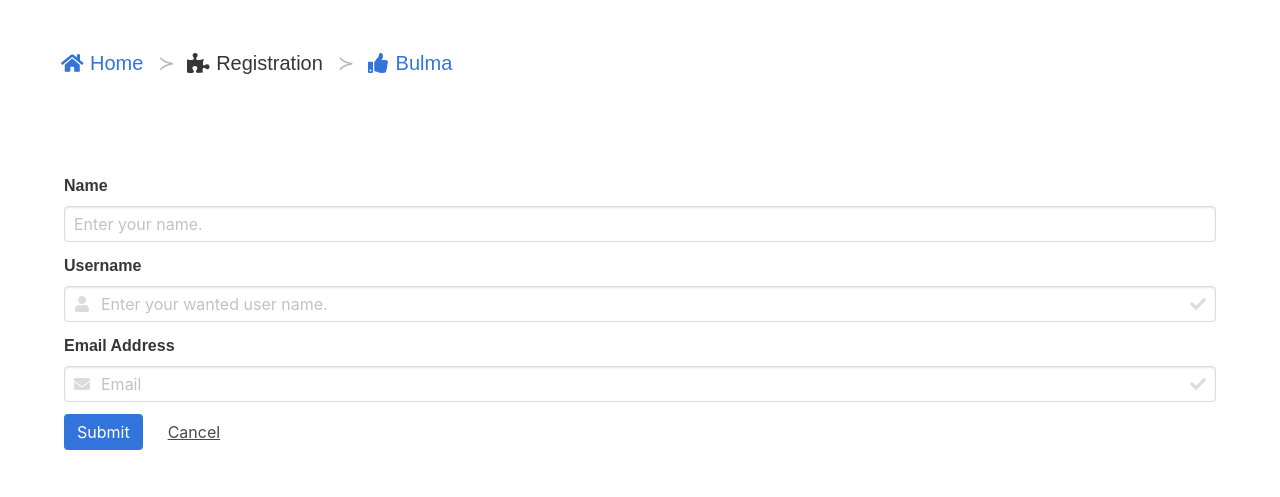
After one commit to swesust/backEnd, a Django app: page /registration/ in a window 1280 px wide. The commit adds this page. Shown: the top 497 px of the page. Run offline with Django 3.2, Linux system fonts and the light colour scheme; some libraries are stand-ins or nearby versions.

Commit message:
commit-happened

```diff
--- a/static/css/style.css
+++ b/static/css/style.css
@@ -189,7 +189,7 @@ footer a:hover {
 
 .footerNavHeader {
 	font-size: 17px;
-	margin-left: -70px;
+	margin-left: -150px;
 }
 
 .footerAll {
@@ -201,6 +201,7 @@ footer a:hover {
 }
 
 .socialIcon {
+	margin-left: -105px;
 	transition: .3s;
 
 }
--- a/swe_website_one/urls.py
+++ b/swe_website_one/urls.py
@@ -1,6 +1,9 @@
 from . import views
-from django.urls import path
+from django.urls import path, include
 
 urlpatterns = [
     path('', views.home, name='home'),
+    path("bulma/", views.bulma, name='bulma'),
+    path('registration/', views.registration, name='registration'),
+    path('accounts/', include('django.contrib.auth.urls')),
 ]
--- a/swe_website_one/views.py
+++ b/swe_website_one/views.py
@@ -1,7 +1,22 @@
 from django.shortcuts import render
+
 
 # Create your views here.
 
 
 def home(request):
+    if request.method == "POST":
+        reg_no = request.POST['reg_no']
+        email = request.POST['email']
+        print("Reg No:", reg_no)
+        print("Email: ", list(email))
+        return render(request, 'bulma.html',{})
     return render(request, 'home.html', {})
+
+
+def bulma(request):
+    return render(request, 'bulma.html', {})
+
+
+def registration(request):
+    return render(request, 'registration.html', {})
--- a/templates/base.html
+++ b/templates/base.html
@@ -6,31 +6,32 @@
     <meta charset="UTF-8">
     <meta name="viewport" content="width=device-width, initial-scale=1.0">
     <meta http-equiv="X-UA-Compatible" content="ie=edge">
-    <link rel="stylesheet" href="https://stackpath.bootstrapcdn.com/bootstrap/4.1.3/css/bootstrap.min.css">
-    <link rel="stylesheet" href="https://use.fontawesome.com/releases/v5.3.1/css/all.css">
+    {% block link %}
+        <!-- This is for specify css framework -->
+    {% endblock %}
     <title>
+        Department of Software Engineering | SUST |
         {% block title %}
 
         {% endblock %}
     </title>
+    <link rel="icon" type="image/png" href="{% static './images/icon.png' %}" sizes="32x32">
+    <link rel="stylesheet" href="https://use.fontawesome.com/releases/v5.3.1/css/all.css">
     <link rel="stylesheet" type="text/css" href="{% static './css/style.css' %}">
-    <!-- <link rel="stylesheet" href="https://cdnjs.cloudflare.com/ajax/libs/bulma/0.7.2/css/bulma.min.css"> -->
     <script defer src="https://use.fontawesome.com/releases/v5.3.1/js/all.js"></script>
-    <link rel="icon" type="image/png" href="{% static './images/icon.png' %}" sizes="32x32">
+
     <!-- <link rel="stylesheet" type="text/css" href="{% static './css/debug.css' %}"> -->
     <script src="{% static './js/main.js' %}"></script>
 </head>
 
 <body>
-    {% block content %}
+{% block content %}
 
-    {% endblock %}
-    <script src="https://code.jquery.com/jquery-3.2.1.slim.min.js" integrity="sha384-KJ3o2DKtIkvYIK3UENzmM7KCkRr/rE9/Qpg6aAZGJwFDMVNA/GpGFF93hXpG5KkN"
-        crossorigin="anonymous"></script>
-    <script src="https://cdnjs.cloudflare.com/ajax/libs/popper.js/1.12.9/umd/popper.min.js" integrity="sha384-ApNbgh9B+Y1QKtv3Rn7W3mgPxhU9K/ScQsAP7hUibX39j7fakFPskvXusvfa0b4Q"
-        crossorigin="anonymous"></script>
-    <script src="https://maxcdn.bootstrapcdn.com/bootstrap/4.0.0/js/bootstrap.min.js" integrity="sha384-JZR6Spejh4U02d8jOt6vLEHfe/JQGiRRSQQxSfFWpi1MquVdAyjUar5+76PVCmYl"
-        crossorigin="anonymous"></script>
+{% endblock %}
+{% block script %}
+    <!-- This section is for css framework related javascript -->
+{% endblock %}
+
 </body>
 
 </html>
--- /dev/null
+++ b/templates/registration.html
@@ -0,0 +1,82 @@
+{% extends "base.html" %}
+{% load static %}
+{% block title %}
+    Registration
+{% endblock %}
+{% block link %}
+    <link rel="stylesheet" href="https://cdnjs.cloudflare.com/ajax/libs/bulma/0.7.2/css/bulma.min.css">
+{% endblock %}
+{% block content %}
+    <div class="section">
+        <div class="container">
+            <nav class="breadcrumb  has-succeeds-separator is-medium" aria-label="breadcrumbs">
+                <ul>
+                    <li>
+                        <a href="{% url 'home' %}">
+                            <span class="icon is-small">
+                                <i class="fas fa-home" aria-hidden="true"></i>
+                            </span>
+                            <span>Home</span>
+                        </a>
+                    </li>
+                    <li class="is-active">
+                        <a href="{% url 'registration' %}"><span class="icon is-small">
+                                <i class="fas fa-puzzle-piece" aria-hidden="true"></i>
+                            </span>
+                            <span>Registration</span></a>
+                    </li>
+                    <li>
+                        <a href="{% url 'bulma' %}">
+                            <span class="icon is-small">
+                                <i class="fas fa-thumbs-up" aria-hidden="true"></i>
+                            </span>
+                            <span>Bulma</span>
+                        </a>
+                    </li>
+                </ul>
+            </nav>
+        </div>
+    </div>
+    <form class="section">
+        <div class="container">
+            <div class="field is-2">
+                <label class="label">Name</label>
+                <div class="control">
+                    <input class="input" type="text" placeholder="Enter your name.">
+                </div>
+            </div>
+            <div class="field ">
+                <label class="label">Username</label>
+                <div class="control has-icons-left has-icons-right">
+                    <input type="text" placeholder="Enter your wanted user name." class="input">
+                    <span class="icon is-small is-left">
+                    <i class="fas fa-user"></i>
+                </span>
+                    <span class="icon is-right">
+                    <i class="fas fa-check"></i>
+                </span>
+                </div>
+            </div>
+            <div class="field">
+                <label class="label">Email Address</label>
+                <div class="control has-icons-left has-icons-right">
+                    <input class="input" type="email" placeholder="Email">
+                    <span class="icon is-left is-small">
+                    <i class="fas fa-envelope"></i>
+                </span>
+                    <span class="icon is-right">
+                    <i class="fas fa-check"></i>
+                </span>
+                </div>
+            </div>
+            <div class="field is-grouped">
+                <div class="control">
+                    <button class="button is-link is-primary">Submit</button>
+                </div>
+                <div class="control">
+                    <button class="button is-text ">Cancel</button>
+                </div>
+            </div>
+        </div>
+    </form>
+{% endblock %}
```
Also changed, not shown: templates/bulma.html (added, +89 -0 lines), templates/home.html (+49 -14 lines), 1 other file.
